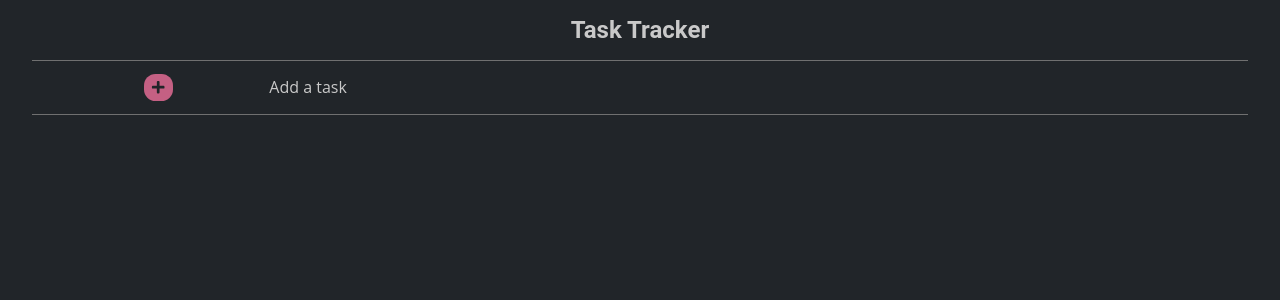
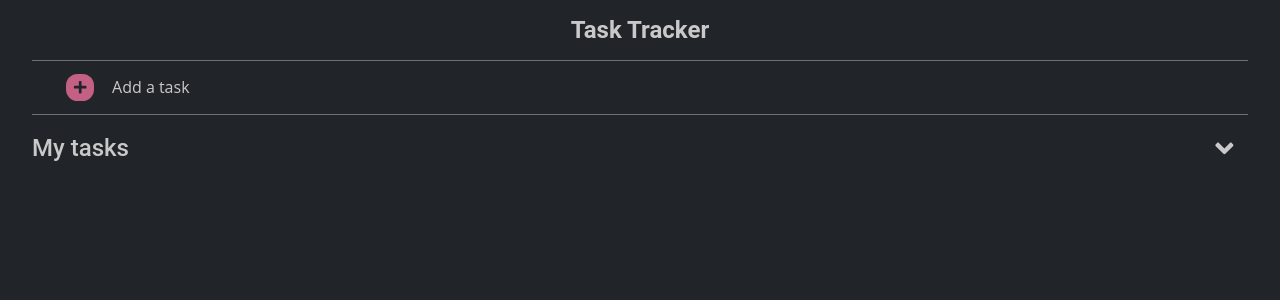
Before and after one commit to EnriOv/task-tracker-app, a React (Create React App) app in the folder Application/: page / in a window 1280 px wide. Shown: the top 300 px of the page. Built offline with nearby package versions, Linux system fonts and the light colour scheme.

Commit message:
Added component that will toggle the list of tasks.

```diff
--- a/Application/src/App.js
+++ b/Application/src/App.js
@@ -3,6 +3,7 @@ import {useState} from 'react'
 import Header from './components/Header'
 import AddTask from './components/AddTask'
 import ToggleButton from './components/ToggleButton'
+import ToggleList from './components/ToggleList'
 
 function App() {
   const [showAddTask, setShowAddTask] = useState(false)
@@ -20,9 +21,12 @@ function App() {
   return (
     <div className="App">
       <Header />
+
       {showAddTask ?
       (<AddTask onAdd={addTask} onDone={changeFormDisplay}/>) :
       (<ToggleButton onToggle={changeFormDisplay} />)}
+
+      <ToggleList listTitle={'My tasks'} />
     </div>
   );
 }
--- /dev/null
+++ b/Application/src/components/ToggleList.js
@@ -0,0 +1,27 @@
+import { useState } from 'react'
+import { FaAngleDown, FaAngleUp } from 'react-icons/fa'
+
+const ToggleList = (props) => {
+    const { listTitle } = props
+
+    const [showList, setShowList] = useState(false)
+
+    return (
+        <section className='list-section'>
+            <label className='list-titles'> { listTitle } </label>
+            <button
+            className='btn toggle-button'
+            onClick={() => setShowList(!showList)}>
+                {showList ?
+                <FaAngleUp className='icon-list'/> :
+                <FaAngleDown className='icon-list'/>}
+            </button>
+            <div className='items-section'>
+                {showList &&
+                <h3 className='done-title'>You are done for today</h3>}
+            </div>
+        </section>
+    )
+}
+
+export default ToggleList
--- a/Application/src/index.css
+++ b/Application/src/index.css
@@ -26,7 +26,7 @@ header h1 {
 
 .toggle-section {
   display: grid;
-  grid-template-columns: 0.2fr auto;
+  grid-template-columns: 4em auto;
   grid-template-rows: auto;
   grid-template-areas: "btn description";
   cursor: pointer;
@@ -81,6 +81,7 @@ header h1 {
   background-color: #2b2d38;
   border: none;
   border-radius: 0.3em;
+  outline: none;
 }
 
 .form-control label {
@@ -149,3 +150,50 @@ header h1 {
   color: #fff;
   background-color: #c46083;
 }
+
+.list-section {
+  display: grid;
+  grid-template-columns: 1fr 3em;
+  grid-template-rows: 1fr auto;
+  grid-template-areas: "title button" "items items";
+  margin: 1.2em 2em;
+}
+
+.list-section .list-titles {
+  grid-area: title;
+  color: #c9c9c9;
+  font-size: 1.5rem;
+  font-family: "Poppins", "Roboto", "Open Sans", "Arial";
+  font-weight: 500;
+}
+
+.list-section .toggle-button {
+  grid-area: button;
+  text-align: center;
+  background-color: transparent;
+  border: none;
+  outline: none;
+}
+
+.list-section .icon-list {
+  color: #c9c9c9;
+  font-size: 1.8rem;
+}
+
+.list-section .items-section {
+  grid-area: items;
+  margin: 0.5em 0;
+}
+
+.done-title {
+  color: #707070;
+  text-align: center;
+  font-family: "Open Sans", "Poppins", "Roboto", "Arial";
+  font-weight: 450;
+  font-size: 1rem;
+  padding: 1em 0;
+  border-top: solid;
+  border-bottom: solid;
+  border-width: 0.1em;
+  border-color: #707070;
+}
```
